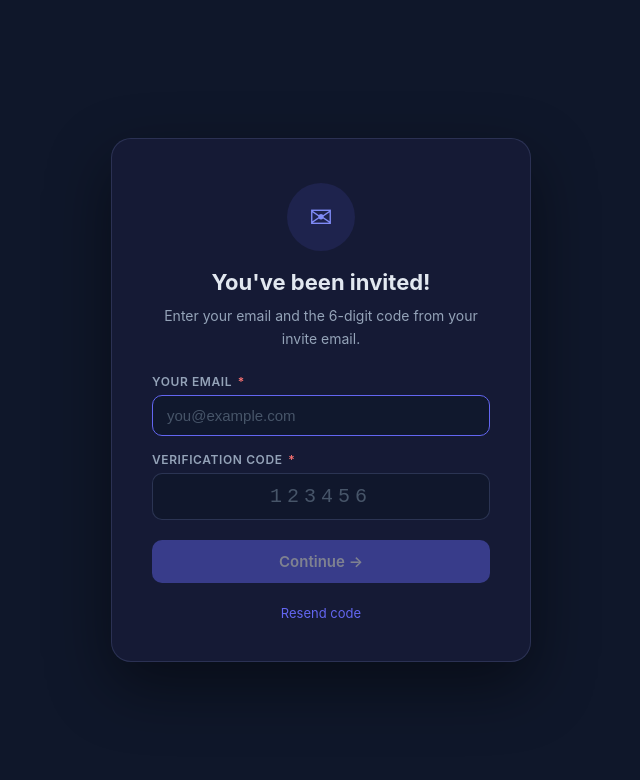
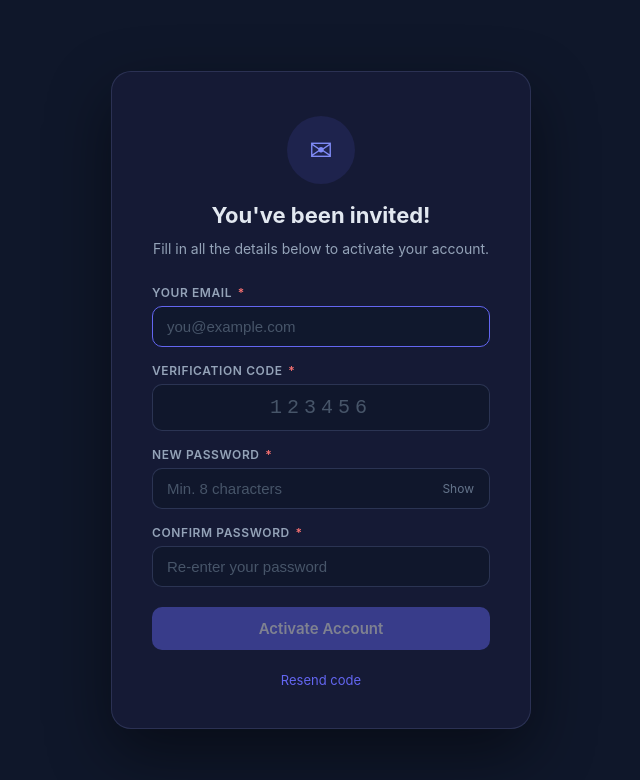
Before and after one commit to HDWClient/insurance_backoffice_client, a React (Vite) app: page /#/invite in a window 1280 px wide. Shown: the top 780 px of the page, without its empty margins (319-959 px from the left). Built offline with nearby package versions, Linux system fonts and the light colour scheme.

Commit message:
refactor(InviteAccept): merge OTP and password into single-page flow
Co-Authored-By: Claude Sonnet 4.6 <noreply@anthropic.com>

```diff
--- a/src/components/InviteAccept/index.jsx
+++ b/src/components/InviteAccept/index.jsx
@@ -4,20 +4,15 @@ import * as authService from "../../services/authService";
 import "./styles.css";
 
 const ERROR_MESSAGES = {
-  // otp/send
   USER_NOT_FOUND:      "No account found for this email. Check the address or contact your administrator.",
-  // otp/verify + invite/accept
   INVALID_CREDENTIALS: "No account found for this email. Check the address or contact your administrator.",
   OTP_NOT_FOUND:       "No invite code found for this email. Use 'Resend code' to request a new one.",
   OTP_EXPIRED:         "Your invite code has expired. Click 'Resend code' to get a new one.",
   OTP_INVALIDATED:     "Too many incorrect attempts — the code is now invalid. Click 'Resend code' to get a new one.",
   INVALID_OTP:         "Incorrect code. Please double-check your email and try again.",
-  // invite/accept
   VALIDATION_ERROR:    "Password is too short. Please use at least 8 characters.",
-  // account state
   ACCOUNT_DISABLED:    "Your account has been disabled. Contact your administrator.",
   EMAIL_NOT_VERIFIED:  "Your email is not yet verified. Contact your administrator.",
-  // rate limiting
   OTP_RATE_LIMITED:    "Please wait a moment before requesting another code.",
   OTP_LOCKED:          "Too many attempts. Contact your administrator for assistance.",
 };
@@ -29,7 +24,7 @@ function errMsg(code, fallback) {
 export default function InviteAccept() {
   const navigate = useNavigate();
 
-  const [step, setStep]                       = useState("code");  // "code" | "password" | "done"
+  const [done, setDone]                       = useState(false);
   const [email, setEmail]                     = useState("");
   const [otp, setOtp]                         = useState("");
   const [password, setPassword]               = useState("");
@@ -39,6 +34,12 @@ export default function InviteAccept() {
   const [resending, setResending]             = useState(false);
   const [resendMsg, setResendMsg]             = useState(null);
   const [error, setError]                     = useState(null);
+
+  const allFilled =
+    email.trim() &&
+    otp.length === 6 &&
+    password.length >= 8 &&
+    confirmPassword;
 
   const handleResend = async () => {
     if (!email.trim()) { setError("Please enter your email first."); return; }
@@ -55,14 +56,19 @@ export default function InviteAccept() {
     }
   };
 
-  const handleCodeNext = async (e) => {
+  const handleSubmit = async (e) => {
     e.preventDefault();
-    if (!email.trim())           { setError("Email is required.");               return; }
-    if (otp.trim().length !== 6) { setError("Please enter the 6-digit code.");   return; }
+    if (!email.trim())            { setError("Email is required.");                    return; }
+    if (otp.trim().length !== 6)  { setError("Please enter the 6-digit code.");        return; }
+    if (!password)                { setError("Password is required.");                 return; }
+    if (password.length < 8)      { setError("Password must be at least 8 characters."); return; }
+    if (!confirmPassword)         { setError("Please confirm your password.");          return; }
+    if (password !== confirmPassword) { setError("Passwords do not match.");            return; }
+
     setLoading(true); setError(null);
     try {
-      await authService.verifyOtp(email.trim(), otp.trim(), "INVITE");
-      setStep("password");
+      await authService.acceptInvite(email.trim(), otp.trim(), password);
+      setDone(true);
     } catch (err) {
       const code = err?.response?.data?.errorCode;
       const msg  = err?.response?.data?.message;
@@ -72,26 +78,7 @@ export default function InviteAccept() {
     }
   };
 
-  const handleActivate = async (e) => {
-    e.preventDefault();
-    if (!password)                    { setError("Password is required.");                   return; }
-    if (password.length < 8)          { setError("Password must be at least 8 characters."); return; }
-    if (!confirmPassword)             { setError("Please confirm your password.");            return; }
-    if (password !== confirmPassword)  { setError("Passwords do not match.");                 return; }
-    setLoading(true); setError(null);
-    try {
-      await authService.acceptInvite(email.trim(), otp.trim(), password);
-      setStep("done");
-    } catch (err) {
-      const code = err?.response?.data?.errorCode;
-      const msg  = err?.response?.data?.message;
-      setError(errMsg(code, msg));
-    } finally {
-      setLoading(false);
-    }
-  };
-
-  if (step === "done") {
+  if (done) {
     return (
       <div className="ia-page">
         <div className="ia-card">
@@ -106,80 +93,19 @@ export default function InviteAccept() {
     );
   }
 
-  if (step === "password") {
-    return (
-      <div className="ia-page">
-        <div className="ia-card">
-          <div className="ia-icon ia-icon--lock">🔒</div>
-          <h1 className="ia-title">Create your password</h1>
-          <p className="ia-body">Choose a strong password for your account.</p>
-
-          {error && <div className="ia-error">{error}</div>}
-
-          <form onSubmit={handleActivate} className="ia-form">
-            <div className="ia-field">
-              <label className="ia-label">New password <span className="ia-required">*</span></label>
-              <div className="ia-input-wrap">
-                <input
-                  className="ia-input"
-                  type={showPassword ? "text" : "password"}
-                  value={password}
-                  onChange={(e) => { setPassword(e.target.value); setError(null); }}
-                  placeholder="Min. 8 characters"
-                  autoFocus
-                  autoComplete="new-password"
-                  required
-                />
-                <button type="button" className="ia-eye" onClick={() => setShowPassword(p => !p)}>
-                  {showPassword ? "Hide" : "Show"}
-                </button>
-              </div>
-            </div>
-
-            <div className="ia-field">
-              <label className="ia-label">Confirm password <span className="ia-required">*</span></label>
-              <input
-                className="ia-input"
-                type={showPassword ? "text" : "password"}
-                value={confirmPassword}
-                onChange={(e) => { setConfirmPassword(e.target.value); setError(null); }}
-                placeholder="Re-enter your password"
-                autoComplete="new-password"
-                required
-              />
-            </div>
-
-            <button
-              className="ia-btn ia-btn--primary"
-              type="submit"
-              disabled={loading || !password || !confirmPassword}
-            >
-              {loading ? "Activating…" : "Activate Account"}
-            </button>
-          </form>
-
-          <button className="ia-link" onClick={() => { setStep("code"); setError(null); }}>
-            ← Back
-          </button>
-        </div>
-      </div>
-    );
-  }
-
-  // step === "code"
   return (
     <div className="ia-page">
       <div className="ia-card">
         <div className="ia-icon ia-icon--mail">✉</div>
         <h1 className="ia-title">You've been invited!</h1>
         <p className="ia-body">
-          Enter your email and the 6-digit code from your invite email.
+          Fill in all the details below to activate your account.
         </p>
 
         {error     && <div className="ia-error">{error}</div>}
         {resendMsg && <div className="ia-success">{resendMsg}</div>}
 
-        <form onSubmit={handleCodeNext} className="ia-form">
+        <form onSubmit={handleSubmit} className="ia-form">
           <div className="ia-field">
             <label className="ia-label">Your email <span className="ia-required">*</span></label>
             <input
@@ -209,12 +135,43 @@ export default function InviteAccept() {
             />
           </div>
 
+          <div className="ia-field">
+            <label className="ia-label">New password <span className="ia-required">*</span></label>
+            <div className="ia-input-wrap">
+              <input
+                className="ia-input"
+                type={showPassword ? "text" : "password"}
+                value={password}
+                onChange={(e) => { setPassword(e.target.value); setError(null); }}
+                placeholder="Min. 8 characters"
+                autoComplete="new-password"
+                required
+              />
+              <button type="button" className="ia-eye" onClick={() => setShowPassword(p => !p)}>
+                {showPassword ? "Hide" : "Show"}
+              </button>
+            </div>
+          </div>
+
+          <div className="ia-field">
+            <label className="ia-label">Confirm password <span className="ia-required">*</span></label>
+            <input
+              className="ia-input"
+              type={showPassword ? "text" : "password"}
+              value={confirmPassword}
+              onChange={(e) => { setConfirmPassword(e.target.value); setError(null); }}
+              placeholder="Re-enter your password"
+              autoComplete="new-password"
+              required
+            />
+          </div>
+
           <button
             className="ia-btn ia-btn--primary"
             type="submit"
-            disabled={loading || !email.trim() || otp.length !== 6}
+            disabled={loading || !allFilled}
           >
-            {loading ? "Verifying…" : "Continue →"}
+            {loading ? "Activating…" : "Activate Account"}
           </button>
         </form>
 
```
Also changed, not shown: 2 other files (tests, documents, lock files or other folders).
